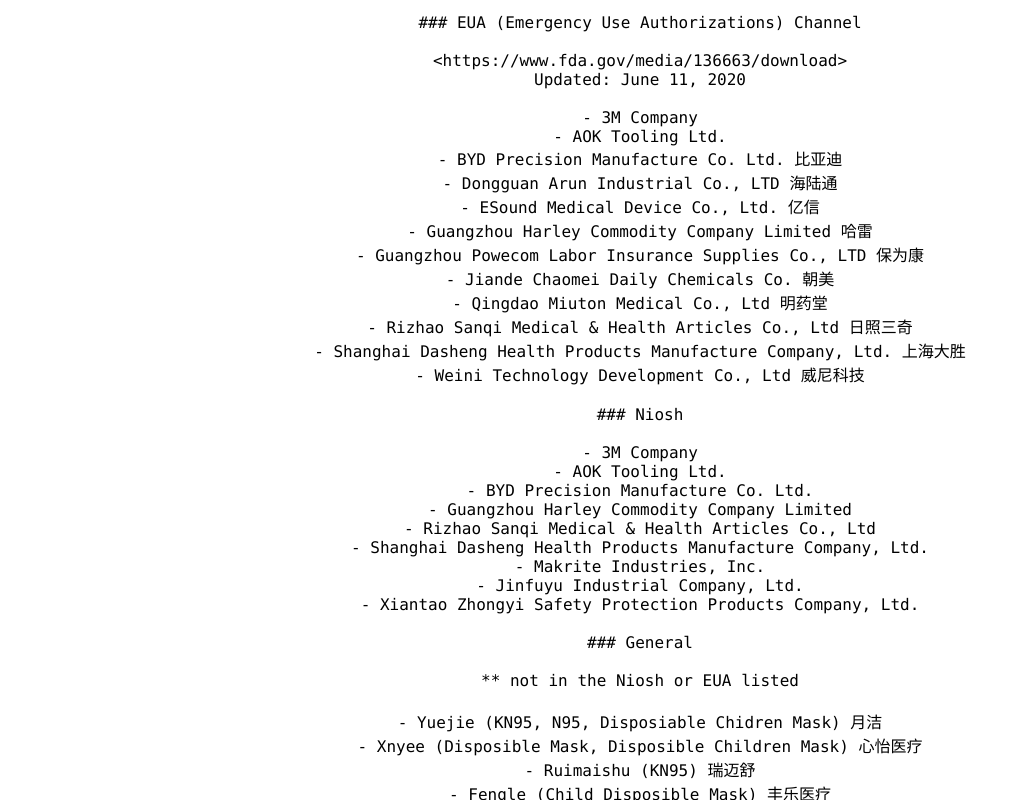
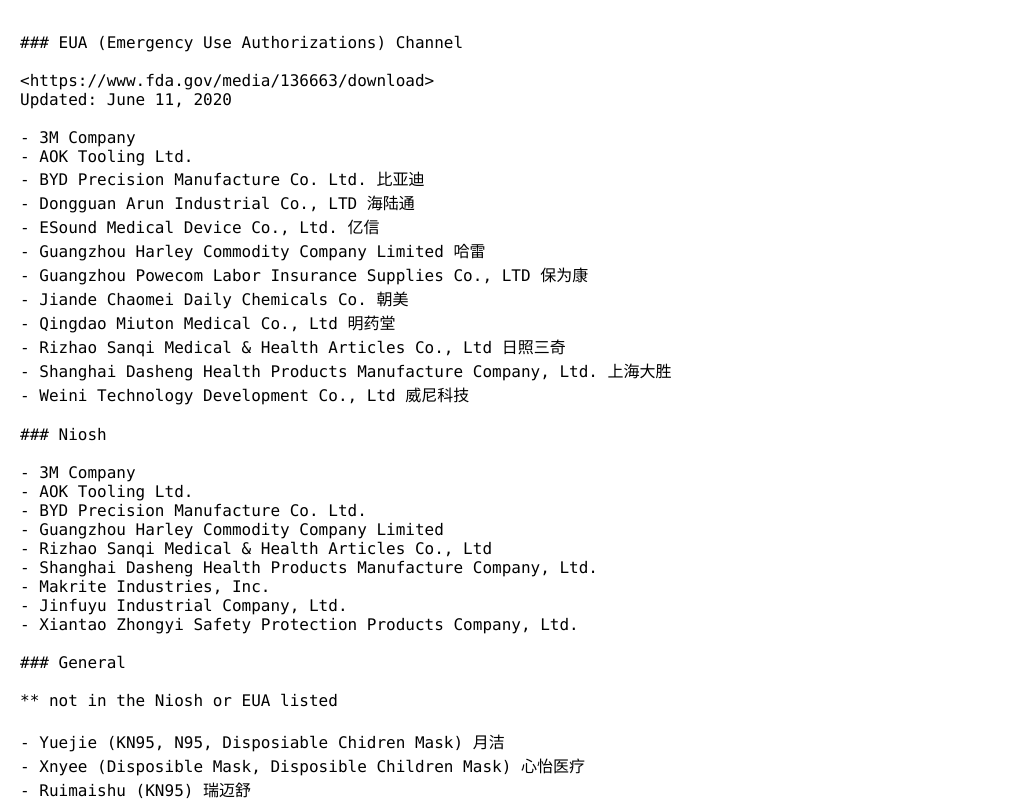
Before and after one commit to dotku/ppewholesale, a React (Create React App) app: page / in a window 1280 px wide. Shown: the top 800 px of the page, without its empty margins (0-1009 px from the left). Built offline with nearby package versions, Linux system fonts and the light colour scheme.

Commit message:
update the style

```diff
--- a/src/App.css
+++ b/src/App.css
@@ -1,5 +1,5 @@
 .App {
-  text-align: center;
+  padding: 20px;
 }
 
 .App-logo {
@@ -15,7 +15,6 @@
 
 .App-header {
   background-color: #282c34;
-  min-height: 100vh;
   display: flex;
   flex-direction: column;
   align-items: center;
```
